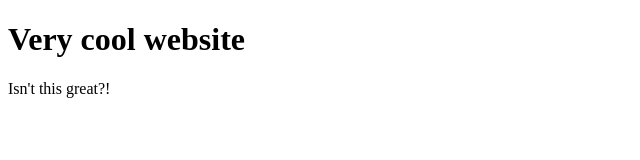
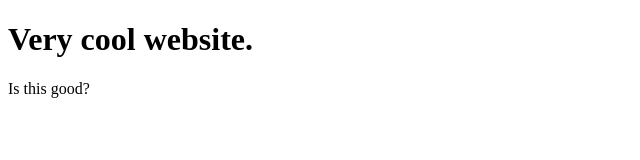
Before and after one commit to Shero23003/Cool-website, a plain HTML site: page index.html in a window 1280 px wide. Shown: the full height of the page, 0-640 px from the left. Drawn offline with Linux system fonts and the light colour scheme.

Commit message:
Update index.html

```diff
--- a/index.html
+++ b/index.html
@@ -5,8 +5,8 @@
 </head>
 <body>
 
-<h1>Very cool website</h1>
-<p>Isn't this great?!</p>
+<h1>Very cool website.</h1>
+<p>Is this good?</p>
 
 </body>
 </html>
```
